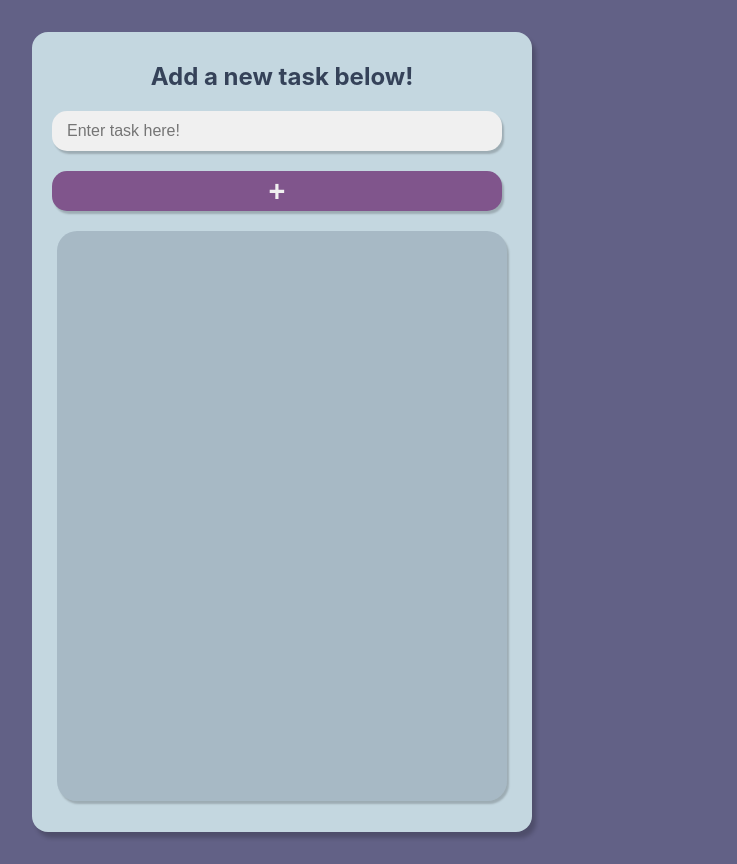
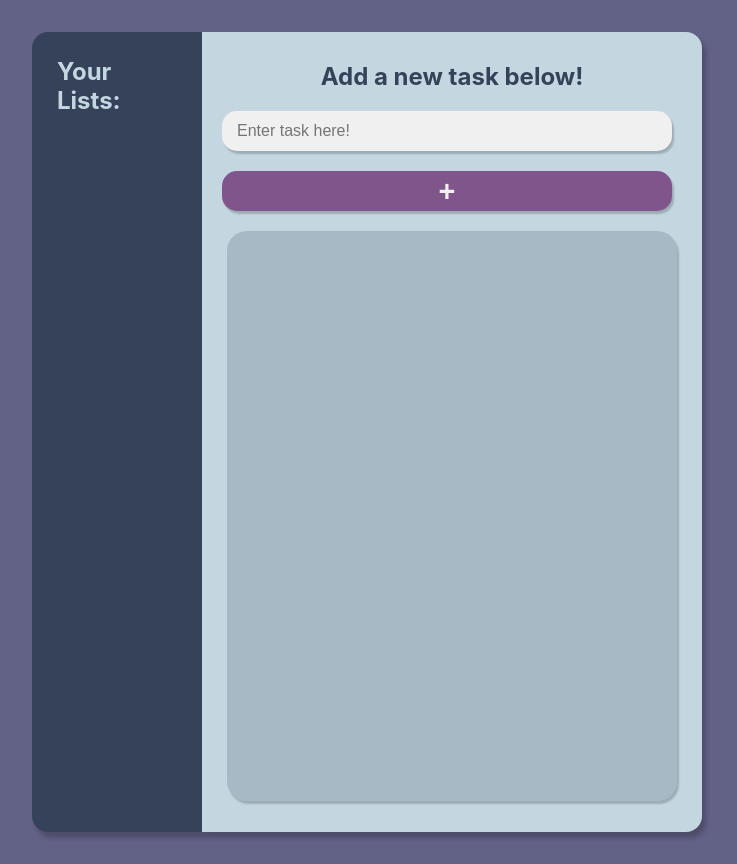
Before and after one commit to Levan-D/Scheduler-with-weather-widget, a React (Create React App) app in the folder my-app/: page / in a window 1280 px wide. Shown: the whole page, without its empty margins (0-737 px from the left). Built offline with nearby package versions, Linux system fonts and the light colour scheme.

Commit message:
added Lists

```diff
--- a/my-app/src/Scheduler.css
+++ b/my-app/src/Scheduler.css
@@ -2,10 +2,29 @@
 
 .schedulerWrapper {
   margin: 2rem;
+  display: flex;
+}
+.leftSide {
+  width: 120px;
+  padding: 25px;
+  height: 750px;
+  background-color: #354259;
+  border-radius: 1rem 0 0 1rem;
+  box-shadow: 4px 6px 4px 0px rgba(0, 0, 0, 0.2);
+  overflow-y: auto;
+  overflow-x: hidden;
+}
+.leftSide h2 {
+  font-size: 24px;
+  padding: 0;
+  margin: 0;
+  color: #c4d7e0;
+}
+.rightSide {
   max-width: 500px;
   height: 800px;
   background-color: #c4d7e0;
-  border-radius: 1rem;
+  border-radius: 0 1rem 1rem 0;
   box-shadow: 4px 6px 4px 0px rgba(0, 0, 0, 0.2);
 }
 /* scrollbar */
@@ -30,7 +49,7 @@
   background: #445479;
 }
 /* scrollbar */
-h1 {
+.rightSide h2 {
   text-align: center;
   font-size: 24px;
   color: #354259;
@@ -81,7 +100,7 @@ input[type="submit"]:active {
   border-radius: 20px;
   box-shadow: 2px 3px 2px 0px rgba(0, 0, 0, 0.2);
   background-color: rgba(53, 66, 89, 0.2);
-  overflow-y: scroll;
+  overflow-y: auto;
 }
 .todoWrapper::-webkit-scrollbar-track {
   background: #b2c8df;
@@ -191,3 +210,8 @@ input[type="submit"]:active {
   text-align: center;
   user-select: none;
 }
+.todoListWrapper {
+  max-width: 500px;
+  height: 800px;
+  background-color: #6e85b7;
+}
--- /dev/null
+++ b/my-app/src/components/Scheduler/List.js
@@ -0,0 +1,5 @@
+function List() {
+  return <div>s</div>;
+}
+
+export default List;
--- a/my-app/src/components/Scheduler/Scheduler.js
+++ b/my-app/src/components/Scheduler/Scheduler.js
@@ -2,6 +2,7 @@
 import "../../Scheduler.css";
 import React, { useReducer, useState, useEffect } from "react";
 import Todo from "./Todo";
+import List from "./List";
 
 export const ACTIONS = {
   FETCH_TODODATA: "fetch-todoData",
@@ -15,7 +16,7 @@ function todoReducer(todos, action) {
     case ACTIONS.FETCH_TODODATA:
       return (todos = JSON.parse(localStorage.getItem("todoDate")));
     case ACTIONS.ADD_TODO:
-      return [...todos, newTodo(action.payload.name)];
+      return [...todos, newTodo(action.payload.taskName)];
     case ACTIONS.DELETE_TODO:
       return todos.filter((x) => x.id !== action.payload.id);
     case ACTIONS.TOGGLE_TODO:
@@ -30,18 +31,18 @@ function todoReducer(todos, action) {
   }
 }
 
-function newTodo(name) {
+function newTodo(taskName) {
   return {
     id: Date.now(),
     time: Date(Date.now()),
-    name: name,
+    taskName: taskName,
     complete: false,
   };
 }
 
 function Scheduler() {
   const [todos, todoDispatch] = useReducer(todoReducer, "");
-  const [name, setName] = useState("");
+  const [taskName, setTaskName] = useState("");
 
   useEffect(() => {
     if (JSON.parse(localStorage.getItem("todoDate")) !== null) {
@@ -63,21 +64,31 @@ function Scheduler() {
     e.preventDefault();
     todoDispatch({
       type: ACTIONS.ADD_TODO,
-      payload: { name: name },
+      payload: { taskName: taskName },
     });
-    setName("");
+    setTaskName("");
   }
-console.log(todos)
+  // console.log(todos);
   return (
     <div className="schedulerWrapper">
-      <h1>Add a new task below!</h1>
+      <div className="leftSide">
+        <h2>Your Lists:</h2>
+        <div className="listWrapper">
+          {typeof todos === "object" &&
+            todos.map((x) => {
+              return <Todo key={x.id} todo={x} toggle={todoDispatch} />;
+            })}
+        </div>
+      </div>
+      <div className="rightSide">
+        <h2>Add a new task below!</h2>
         <form onSubmit={handleSubmit}>
           <input
             type="text"
             required
             placeholder="Enter task here!"
-          value={name}
-          onChange={(e) => setName(e.target.value)}
+            value={taskName}
+            onChange={(e) => setTaskName(e.target.value)}
           />
           <input type="submit" value="+" />
         </form>
@@ -88,6 +99,7 @@ console.log(todos)
             })}
         </div>
       </div>
+    </div>
   );
 }
 
--- a/my-app/src/components/Scheduler/Todo.js
+++ b/my-app/src/components/Scheduler/Todo.js
@@ -15,7 +15,7 @@ function Todo({ todo, toggle }) {
             todo.complete ? "todoComplete" : "todoNotComplete"
           }`}
         >
-          {todo.name}
+          {todo.taskName}
         </div>
         <div className="todoButtonsFlex">
           <div
```
Lines whose indentation alone changed are shown as unchanged.
